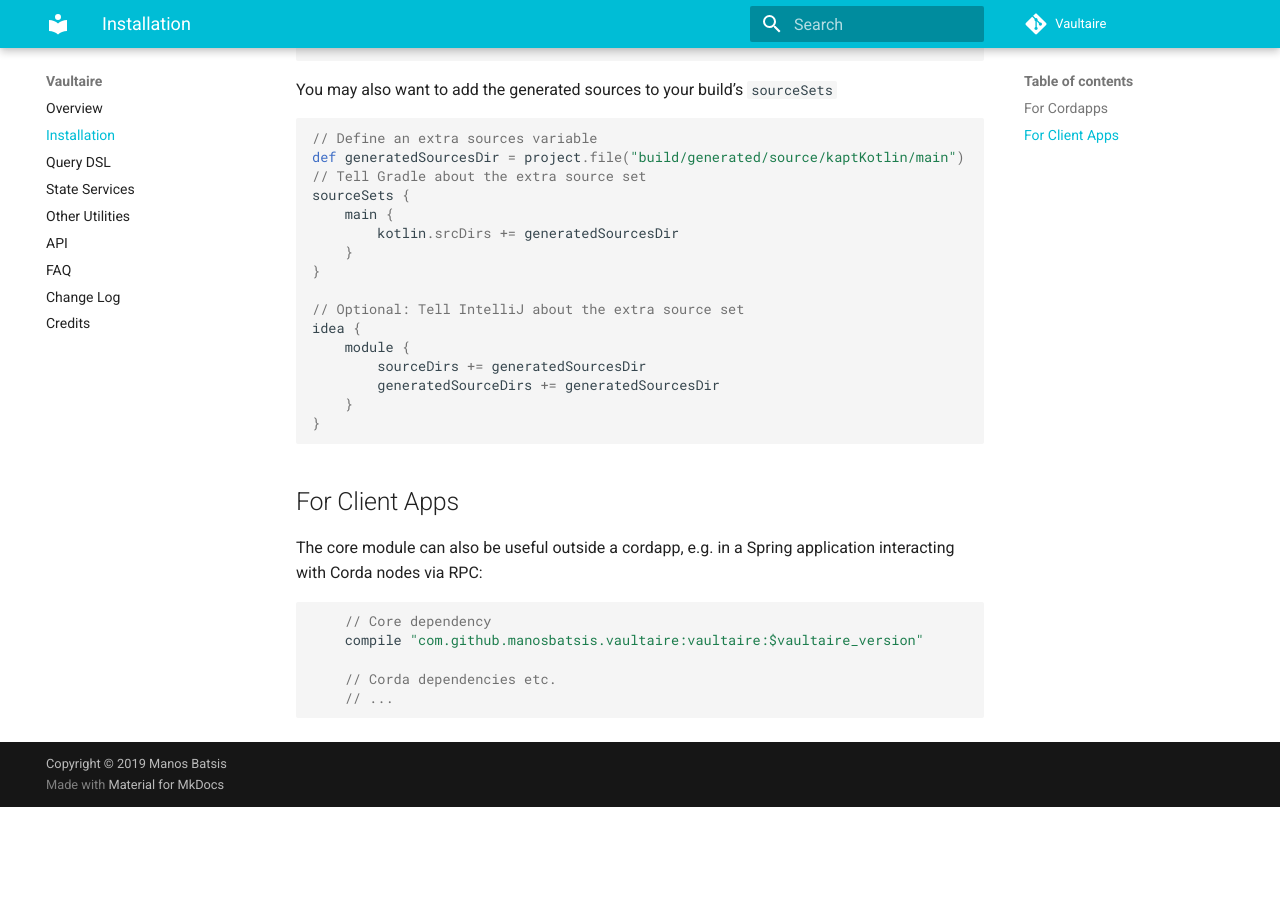
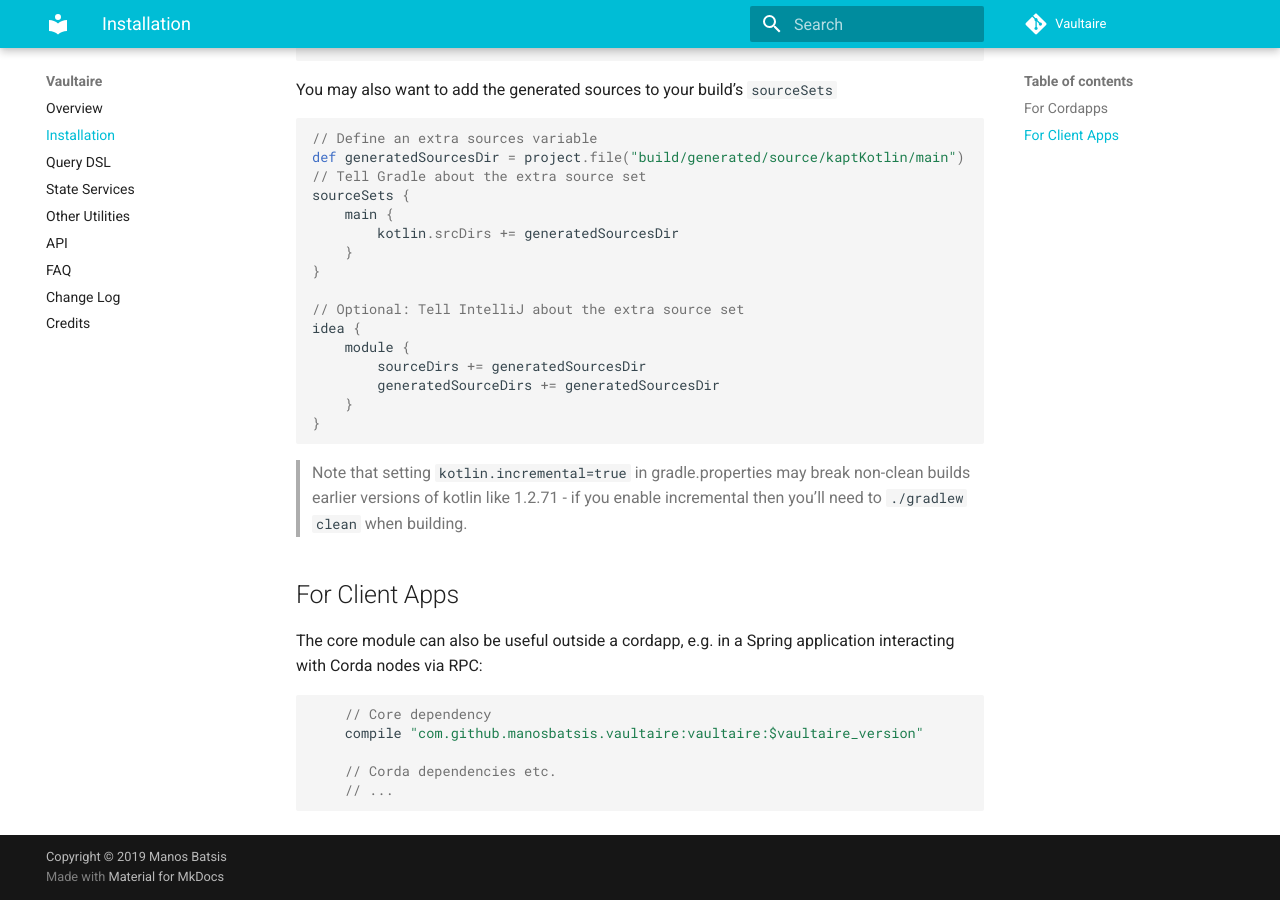
Before and after one commit to manosbatsis/vaultaire, an MkDocs documentation site: the page built from docs/installation.md, in a window 1280 px wide and 900 px high, scrolled down 513 px. Built offline with MkDocs 1.6.1 and Material for MkDocs 9.7.7, drawn with Linux system fonts in a browser that asks for light colours; comment, search, counter and statistics services are not loaded; before the commit the page ends 1320 px from its top, so only the background shows below that.

Commit message:
minor doc update

````diff
--- a/docs/installation.md
+++ b/docs/installation.md
@@ -45,6 +45,9 @@ idea {
 }
 ```
 
+> Note that setting `kotlin.incremental=true` in gradle.properties may break non-clean builds earlier versions
+> of kotlin like 1.2.71 - if you enable incremental then you'll need to `./gradlew clean` when building.
+
 ## For Client Apps
 
 The core module can also be useful outside a cordapp, e.g. in a Spring application
````
